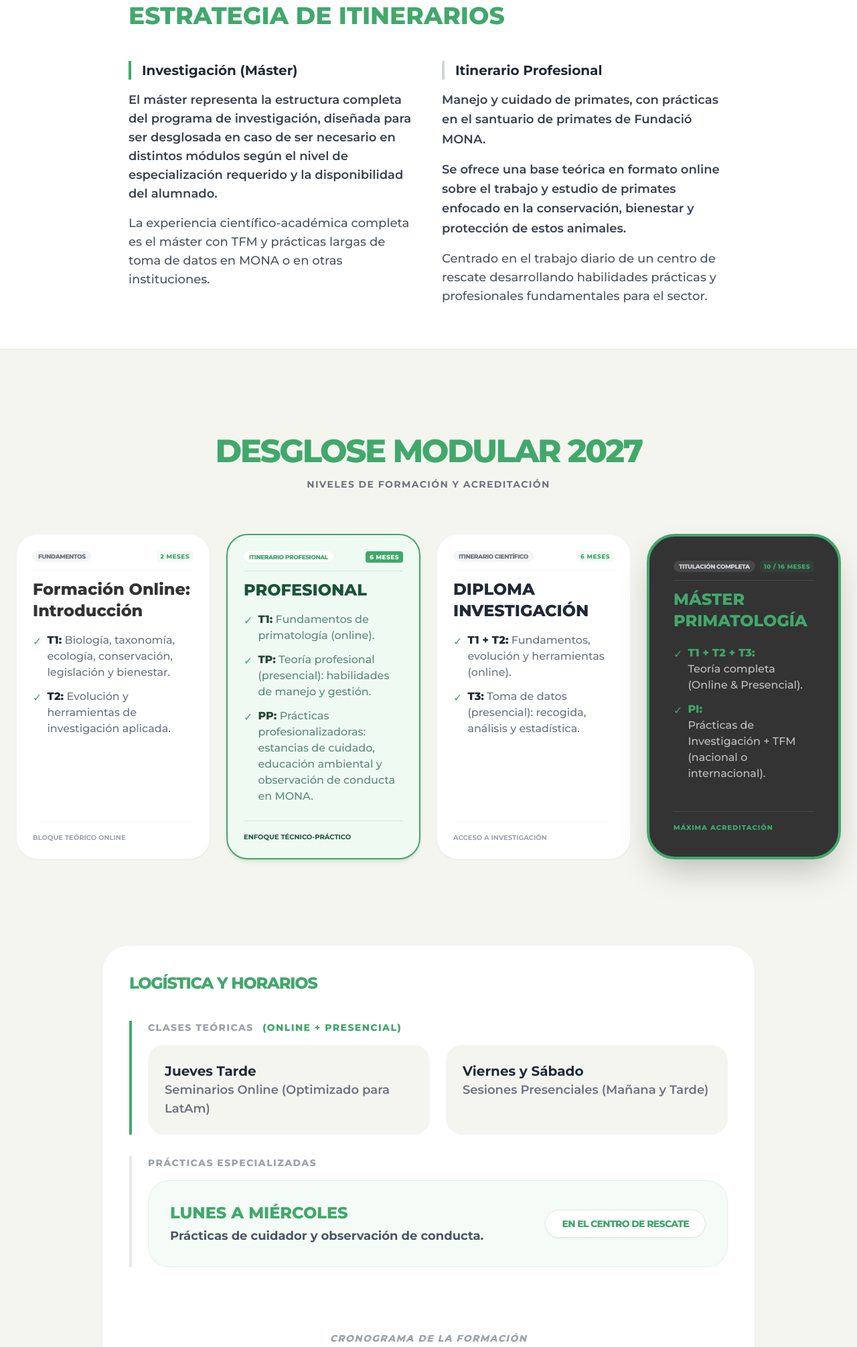
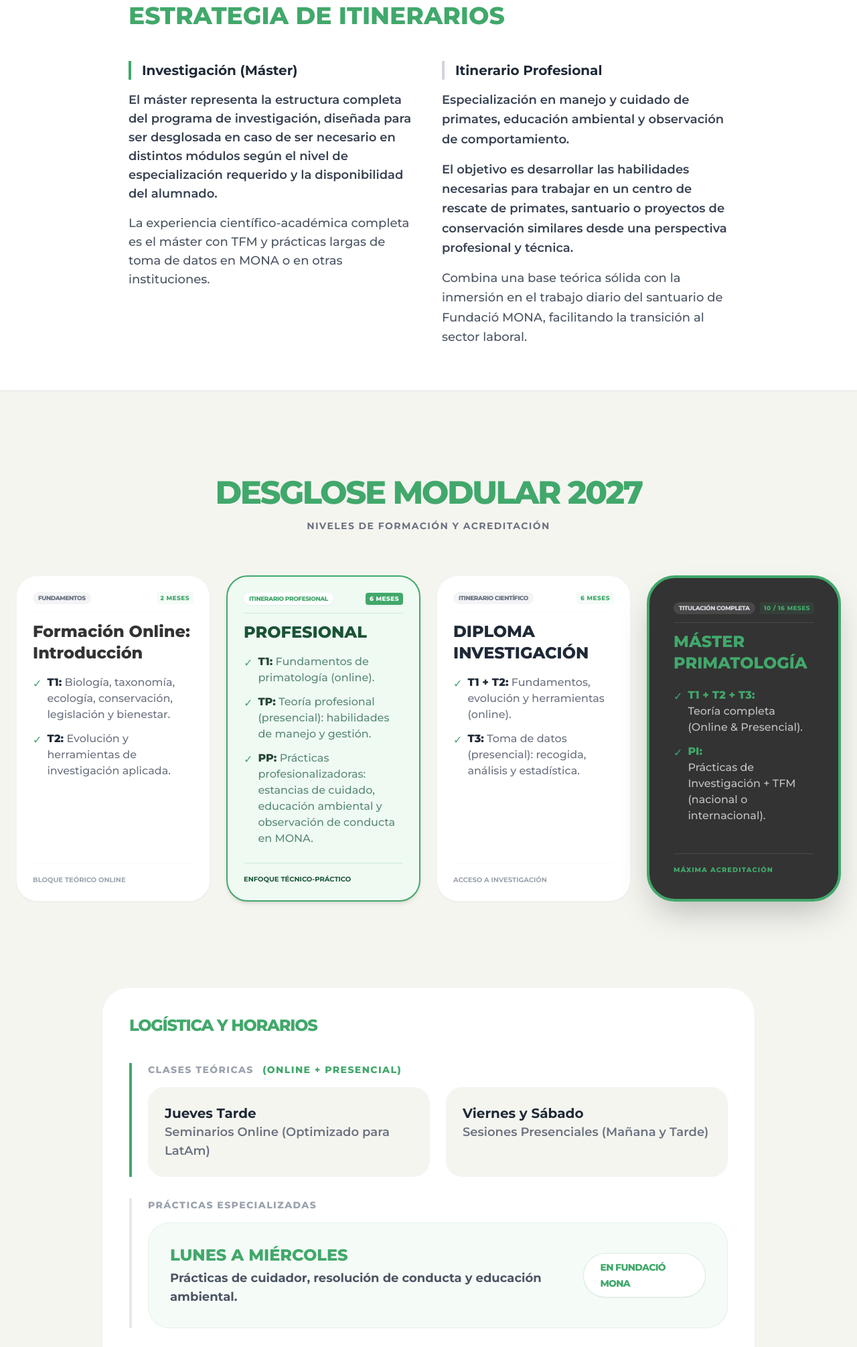
Before and after one commit to MONATYC/propuesta_master_2027, a plain HTML site: page index.html in a window 1280 px wide. Shown: the part 1275-3286 px from the top of the page at 67% size. Drawn offline with nearby package versions, Linux system fonts and the light colour scheme.

Commit message:
modified:   index.html

```diff
--- a/index.html
+++ b/index.html
@@ -198,20 +198,20 @@
               <p class="text-base md:text-lg text-gray-700 mb-3 md:mb-4 font-semibold leading-relaxed">
                 El máster representa la estructura completa del programa de investigación, diseñada para ser desglosada en caso de ser necesario en distintos módulos según el nivel de especialización requerido y la disponibilidad del alumnado.
               </p>
-              <p class="text-base md:text-lg text-gray-600 font-medium">
+              <p class="text-base md:text-lg text-gray-600 font-medium leading-relaxed">
                 La experiencia científico-académica completa es el máster con TFM y prácticas largas de toma de datos en MONA o en otras instituciones.
               </p>
             </div>
             <div>
               <h4 class="text-xl font-bold text-gray-800 mb-4 border-l-4 border-gray-300 pl-4">Itinerario Profesional</h4>
               <p class="text-lg text-gray-700 mb-4 font-semibold leading-relaxed">
-                Manejo y cuidado de primates, con prácticas en el santuario de primates de Fundació MONA.
+                Especialización en manejo y cuidado de primates, educación ambiental y observación de comportamiento.
               </p>
               <p class="text-lg text-gray-700 mb-4 font-semibold leading-relaxed">
-                Se ofrece una base teórica en formato online sobre el trabajo y estudio de primates enfocado en la conservación, bienestar y protección de estos animales.
+                El objetivo es desarrollar las habilidades necesarias para trabajar en un centro de rescate de primates, santuario o proyectos de conservación similares desde una perspectiva profesional y técnica.
               </p>
-              <p class="text-lg text-gray-600 font-medium">
-                Centrado en el trabajo diario de un centro de rescate desarrollando habilidades prácticas y profesionales fundamentales para el sector.
+              <p class="text-lg text-gray-600 font-medium leading-relaxed">
+                Combina una base teórica sólida con la inmersión en el trabajo diario del santuario de Fundació MONA, facilitando la transición al sector laboral.
               </p>
             </div>
           </div>
@@ -366,10 +366,10 @@
                 <div class="flex flex-col md:flex-row md:items-center justify-between gap-4">
                   <div>
                     <p class="text-xl md:text-2xl font-black text-[#41a86b] uppercase">Lunes a Miércoles</p>
-                    <p class="text-base md:text-lg text-gray-600 font-bold mt-1">Prácticas de cuidador y observación de conducta.</p>
+                    <p class="text-base md:text-lg text-gray-600 font-bold mt-1">Prácticas de cuidador, resolución de conducta y educación ambiental.</p>
                   </div>
                   <div class="bg-white px-4 md:px-6 py-2 rounded-full shadow-sm border border-[#41a86b]/20 self-start md:self-auto">
-                    <span class="text-[#41a86b] font-black text-xs md:text-sm uppercase tracking-tighter">En el centro de rescate</span>
+                    <span class="text-[#41a86b] font-black text-xs md:text-sm uppercase tracking-tighter">En Fundació MONA</span>
                   </div>
                 </div>
               </div>
@@ -552,7 +552,7 @@
             <p
               class="text-[11px] font-black text-gray-400 uppercase tracking-[0.1em]"
             >
-              Informe generado el 27/01/2026 a las 12:00
+              Informe generado el 27/01/2026 a las 16:00
             </p>
           </div>
         </div>
```
